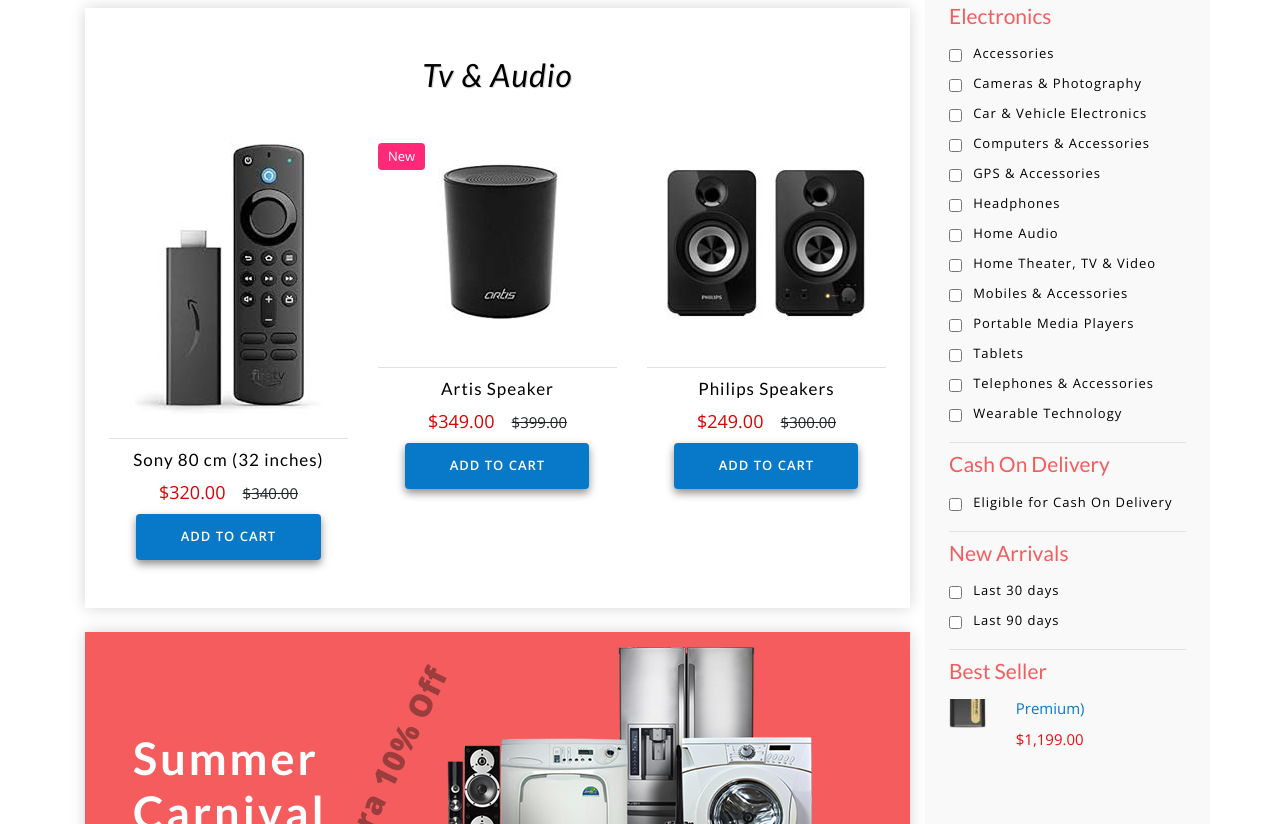
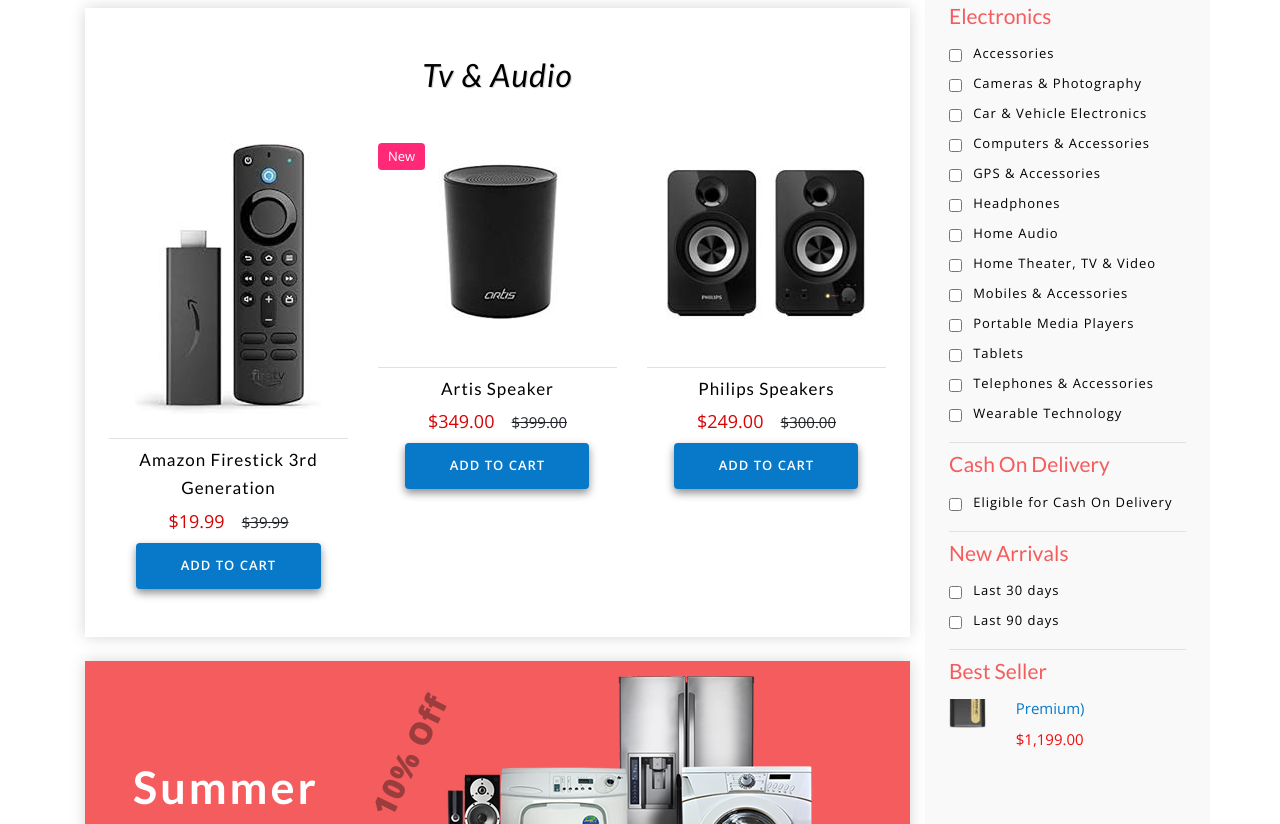
Before and after one commit to Migueln47/The-Tech-Plug-Part-2, a plain HTML site: page index.html in a window 1280 px wide. Shown: the part 1825-2649 px from the top of the page. Drawn offline with nearby package versions, Linux system fonts and the light colour scheme.

Commit message:
index.html

```diff
--- a/index.html
+++ b/index.html
@@ -1030,11 +1030,11 @@ License URL: http://creativecommons.org/licenses/by/3.0/
 										</div>
 										<div class="item-info-product text-center border-top mt-4">
 											<h4 class="pt-1">
-												<a href="single.html">Sony 80 cm (32 inches)</a>
+												<a href="single.html">Amazon Firestick 3rd Generation</a>
 											</h4>
 											<div class="info-product-price my-2">
-												<span class="item_price">$320.00</span>
-												<del>$340.00</del>
+												<span class="item_price">$19.99</span>
+												<del>$39.99</del>
 											</div>
 											<div class="snipcart-details top_brand_home_details item_add single-item hvr-outline-out">
 												<form action="#" method="post">
@@ -1042,8 +1042,8 @@ License URL: http://creativecommons.org/licenses/by/3.0/
 														<input type="hidden" name="cmd" value="_cart" />
 														<input type="hidden" name="add" value="1" />
 														<input type="hidden" name="business" value=" " />
-														<input type="hidden" name="item_name" value="Sony 80 cm (32 inches)" />
-														<input type="hidden" name="amount" value="320.00" />
+														<input type="hidden" name="item_name" value="Amazon Firestick 3rd Generation" />
+														<input type="hidden" name="amount" value="19.99" />
 														<input type="hidden" name="discount_amount" value="1.00" />
 														<input type="hidden" name="currency_code" value="USD" />
 														<input type="hidden" name="return" value=" " />
```
